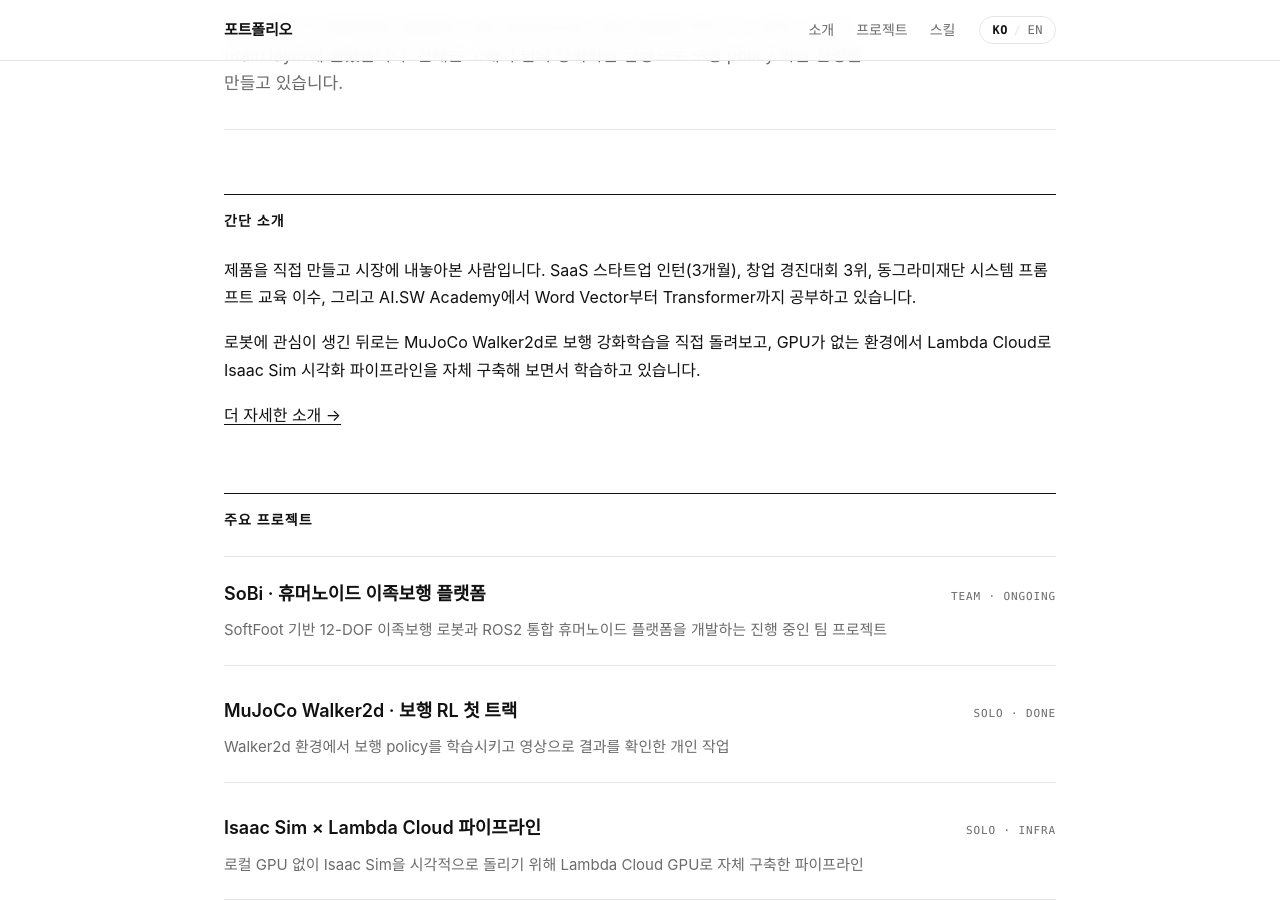
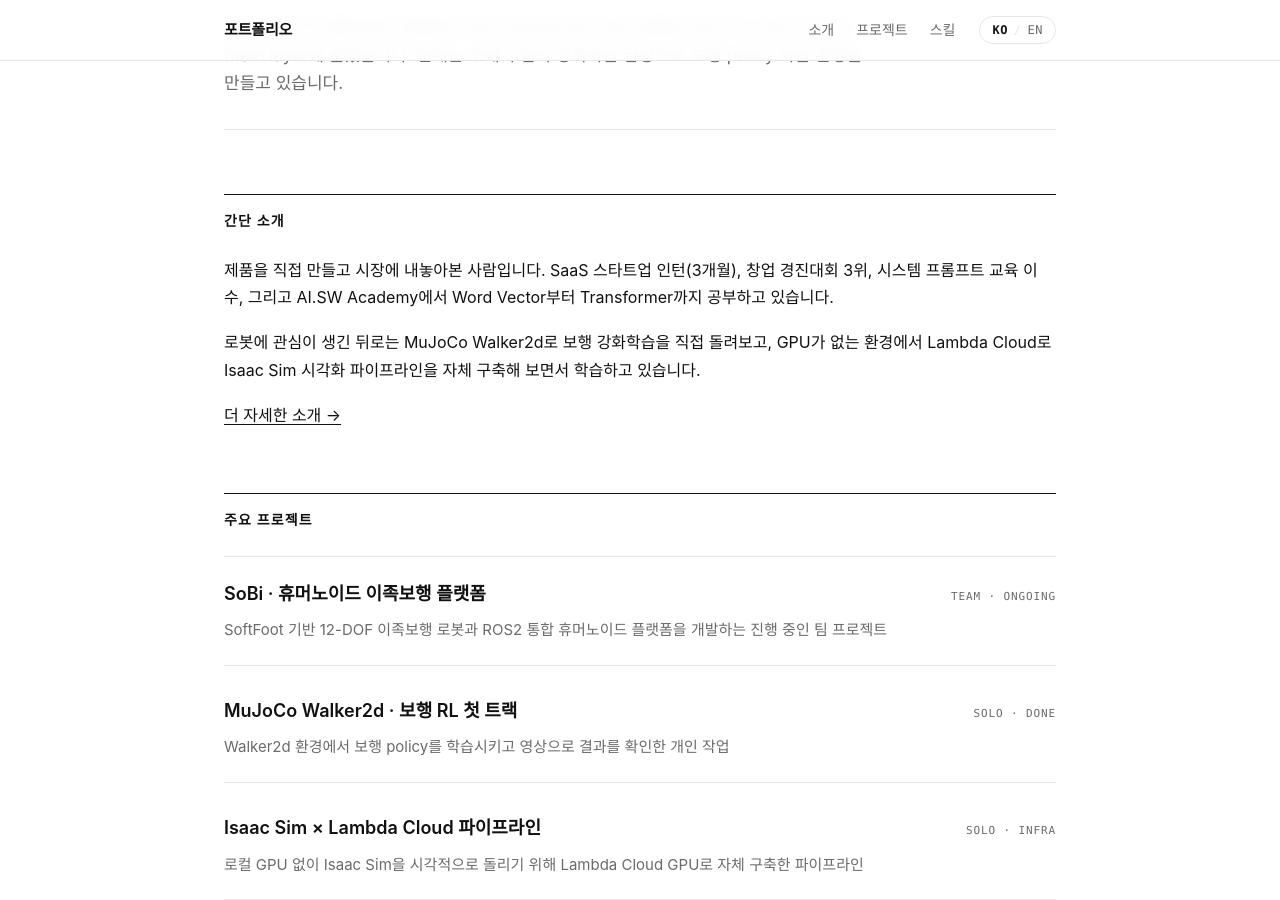
Before and after one commit to wang-gw/portfolio, a Jekyll site: the page built from index.html, in a window 1280 px wide and 900 px high, scrolled down 360 px. Built offline with Jekyll 4.4.1, drawn with Linux system fonts in a browser that asks for light colours; some web fonts are replaced.

Commit message:
Update index.html

```diff
--- a/index.html
+++ b/index.html
@@ -22,7 +22,7 @@ title: Home
     <span data-lang="en">Short bio</span>
   </h2>
   <p>
-    <span data-lang="ko">제품을 직접 만들고 시장에 내놓아본 사람입니다. SaaS 스타트업 인턴(3개월), 창업 경진대회 3위, 동그라미재단 시스템 프롬프트 교육 이수, 그리고 AI.SW Academy에서 Word Vector부터 Transformer까지 공부하고 있습니다.</span>
+    <span data-lang="ko">제품을 직접 만들고 시장에 내놓아본 사람입니다. SaaS 스타트업 인턴(3개월), 창업 경진대회 3위, 시스템 프롬프트 교육 이수, 그리고 AI.SW Academy에서 Word Vector부터 Transformer까지 공부하고 있습니다.</span>
     <span data-lang="en">I'm a builder who has shipped real products &mdash; SaaS startup intern (3 months), 3rd place in a startup competition, completed the Donggurami Foundation system-prompt program, and currently studying from Word Vectors to Transformers at AI.SW Academy.</span>
   </p>
   <p>
```
